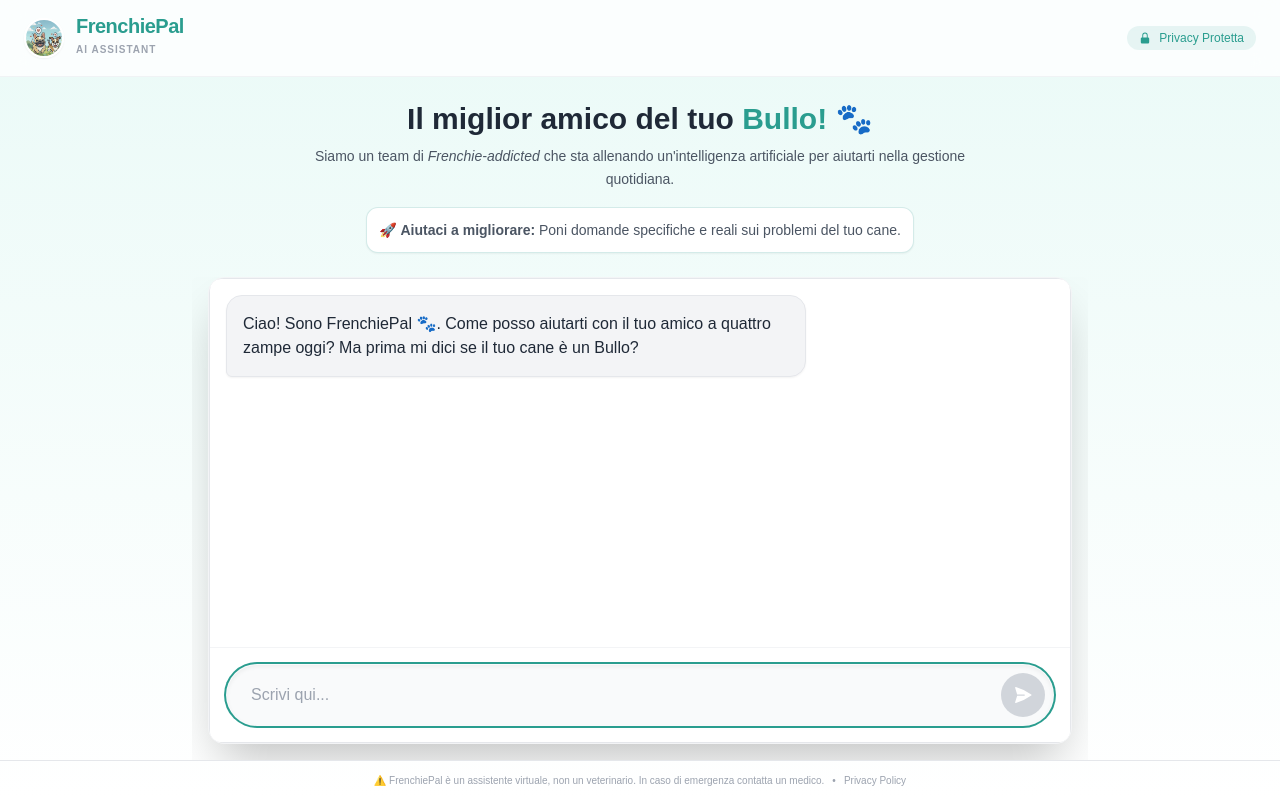
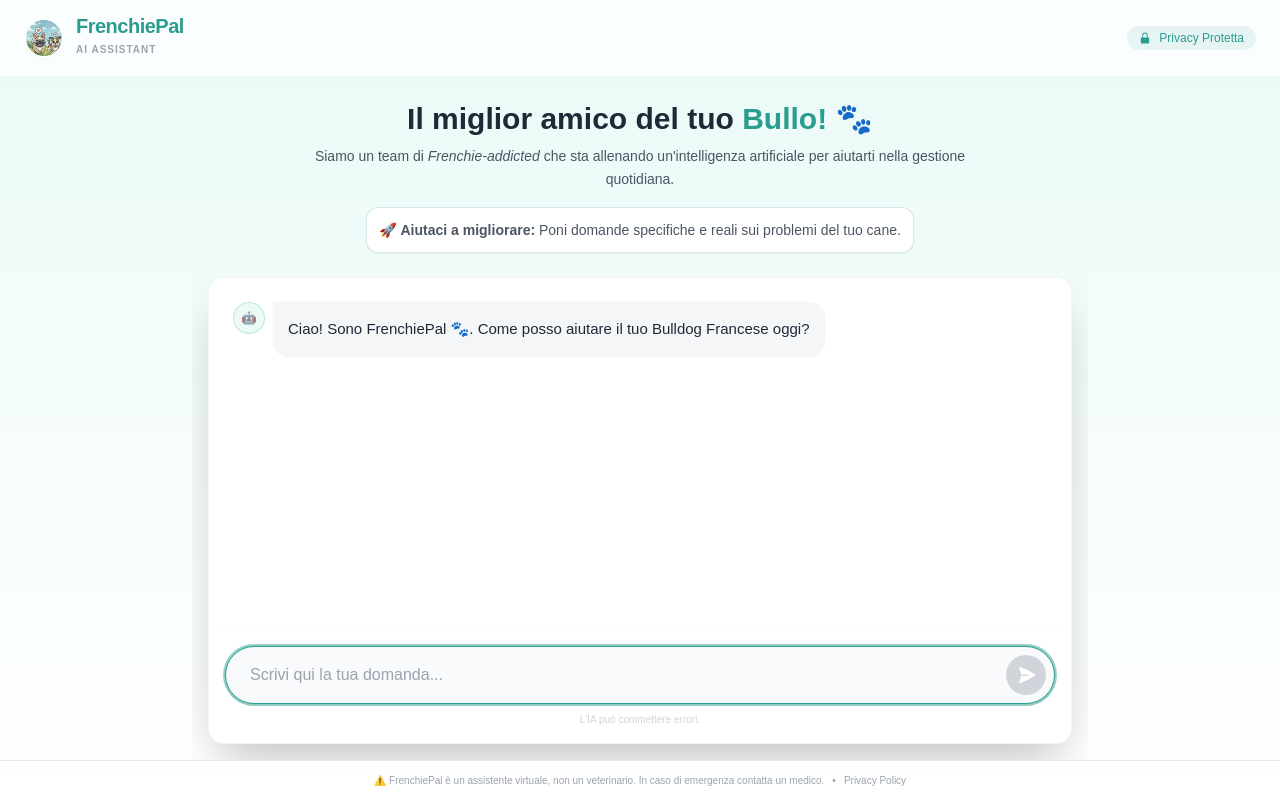
Before and after one commit to tartagliagiuseppe87-afk/frenchiepal, a Next.js app: page / in a window 1280 px wide. Built offline with nearby package versions, Linux system fonts and the light colour scheme.

Commit message:
Refactor ChatWidget for improved user interaction

```diff
--- a/components/ChatWidget.js
+++ b/components/ChatWidget.js
@@ -1,6 +1,7 @@
 // components/ChatWidget.js
 import React, { useState, useRef, useEffect } from "react";
 
+// Funzione ID Sessione (Invariata)
 const createNewSessionId = () => {
     return 'sess_' + Date.now() + '_' + Math.random().toString(36).substring(2, 9);
 };
@@ -9,8 +10,8 @@ export default function ChatWidget() {
   const [messages, setMessages] = useState([
     {
       role: "assistant",
-      // 🚨 ECCO LA RIGA CORRETTA (Senza virgolette extra alla fine)
-      content: "Ciao! Sono FrenchiePal 🐾. Come posso aiutarti con il tuo amico a quattro zampe oggi? Ma prima mi dici se il tuo cane è un Bullo?",
+      content:
+        "Ciao! Sono FrenchiePal 🐾. Come posso aiutare il tuo Bulldog Francese oggi?",
     },
   ]);
   const [input, setInput] = useState("");
@@ -63,22 +64,29 @@ export default function ChatWidget() {
   };
 
   return (
-    // CONTENITORE PRINCIPALE DELLA CHAT
-    <div className="flex flex-col w-full h-full bg-white rounded-xl shadow-lg border border-gray-200 overflow-hidden">
+    // CONTENITORE INTERNO (Senza bordi propri perché li ha il contenitore in index.js)
+    <div className="flex flex-col w-full h-full bg-white">
 
       {/* AREA MESSAGGI */}
-      <div className="flex-grow p-4 overflow-y-auto flex flex-col gap-4">
+      <div className="flex-grow p-4 md:p-6 overflow-y-auto flex flex-col gap-6 bg-white scroll-smooth">
         {messages.map((m, i) => (
           <div
             key={i}
-            className={`flex ${m.role === "user" ? "justify-end" : "justify-start"}`}
+            className={`flex ${m.role === "user" ? "justify-end" : "justify-start"} animate-fade-in`}
           >
+            {/* Avatar Bot (Visibile solo per i messaggi dell'assistente) */}
+            {m.role === "assistant" && (
+                <div className="w-8 h-8 rounded-full bg-[#eafaf7] flex items-center justify-center mr-2 flex-shrink-0 border border-[#2a9d8f]/20">
+                    <span className="text-xs">🤖</span>
+                </div>
+            )}
+
             <div
               className={`
-                max-w-[85%] md:max-w-[70%] p-3 md:p-4 rounded-2xl text-sm md:text-base leading-relaxed shadow-sm
+                max-w-[85%] md:max-w-[75%] p-3.5 rounded-2xl text-[15px] leading-relaxed shadow-sm
                 ${m.role === "user"
-                  ? "bg-[#2a9d8f] text-white rounded-br-md"
-                  : "bg-gray-100 text-gray-800 border border-gray-200 rounded-bl-md"
+                  ? "bg-[#2a9d8f] text-white rounded-tr-none" // Stile Utente: Verde pieno, moderno
+                  : "bg-[#f4f6f8] text-gray-800 rounded-tl-none border border-gray-100" // Stile Bot: Grigio soft
                 }
               `}
             >
@@ -87,27 +95,26 @@ export default function ChatWidget() {
           </div>
         ))}
 
+        {/* Loading State Moderno */}
         {loading && (
-            <div className="flex justify-start">
-                <div className="bg-gray-100 p-4 rounded-2xl rounded-bl-md border border-gray-200 shadow-sm">
-                    <div className="flex space-x-2 items-center">
-                        <div className="w-2 h-2 bg-[#2a9d8f] rounded-full animate-bounce"></div>
-                        <div className="w-2 h-2 bg-[#2a9d8f] rounded-full animate-bounce delay-75"></div>
-                        <div className="w-2 h-2 bg-[#2a9d8f] rounded-full animate-bounce delay-150"></div>
-                    </div>
+            <div className="flex justify-start items-center ml-10">
+                <div className="bg-[#f4f6f8] px-4 py-3 rounded-2xl rounded-tl-none border border-gray-100 flex space-x-1">
+                    <div className="w-1.5 h-1.5 bg-gray-400 rounded-full animate-bounce"></div>
+                    <div className="w-1.5 h-1.5 bg-gray-400 rounded-full animate-bounce delay-75"></div>
+                    <div className="w-1.5 h-1.5 bg-gray-400 rounded-full animate-bounce delay-150"></div>
                 </div>
             </div>
         )}
         <div ref={messagesEndRef} />
       </div>
 
-      {/* AREA INPUT */}
-      <div className="p-4 bg-white border-t border-gray-100">
-        <div className="flex items-center bg-gray-50 border border-gray-300 rounded-full px-2 py-2 shadow-inner focus-within:ring-2 focus-within:ring-[#2a9d8f] focus-within:border-transparent transition-all">
+      {/* AREA INPUT (Stile "Pillola" Flottante) */}
+      <div className="p-4 bg-white border-t border-gray-50">
+        <div className="flex items-center bg-gray-50 border border-gray-200 rounded-full px-2 py-2 shadow-sm focus-within:ring-2 focus-within:ring-[#2a9d8f]/50 focus-within:border-[#2a9d8f] transition-all duration-300">
             <input
               ref={inputRef}
-              className="flex-grow bg-transparent border-none text-gray-700 placeholder-gray-400 focus:ring-0 text-base px-4 py-1 outline-none"
-              placeholder="Scrivi qui..."
+              className="flex-grow bg-transparent border-none text-gray-700 placeholder-gray-400 focus:ring-0 text-base px-4 outline-none"
+              placeholder="Scrivi qui la tua domanda..."
               value={input}
               onChange={(e) => setInput(e.target.value)}
               onKeyDown={(e) => e.key === "Enter" && sendMessage()}
@@ -117,15 +124,22 @@ export default function ChatWidget() {
               onClick={sendMessage}
               disabled={loading || !input.trim()}
               className={`
-                p-3 rounded-full text-white transition-all duration-200 flex-shrink-0
-                ${loading || !input.trim() ? "bg-gray-300" : "bg-[#2a9d8f] hover:scale-105"}
+                w-10 h-10 flex items-center justify-center rounded-full text-white transition-all duration-200 flex-shrink-0
+                ${loading || !input.trim()
+                    ? "bg-gray-300 cursor-not-allowed"
+                    : "bg-[#2a9d8f] hover:bg-[#238b7e] shadow-md hover:shadow-lg transform hover:scale-105 active:scale-95"
+                }
               `}
             >
-              <svg xmlns="http://www.w3.org/2000/svg" viewBox="0 0 24 24" fill="currentColor" className="w-5 h-5">
+              {/* Icona Aereo di carta */}
+              <svg xmlns="http://www.w3.org/2000/svg" viewBox="0 0 24 24" fill="currentColor" className="w-5 h-5 ml-0.5">
                 <path d="M3.478 2.405a.75.75 0 00-.926.94l2.432 7.905H13.5a.75.75 0 010 1.5H4.984l-2.432 7.905a.75.75 0 00.926.94 60.519 60.519 0 0018.445-8.986.75.75 0 000-1.218A60.517 60.517 0 003.478 2.405z" />
               </svg>
             </button>
         </div>
+        <p className="text-center text-[10px] text-gray-300 mt-2">
+            L'IA può commettere errori.
+        </p>
       </div>
     </div>
   );
```
